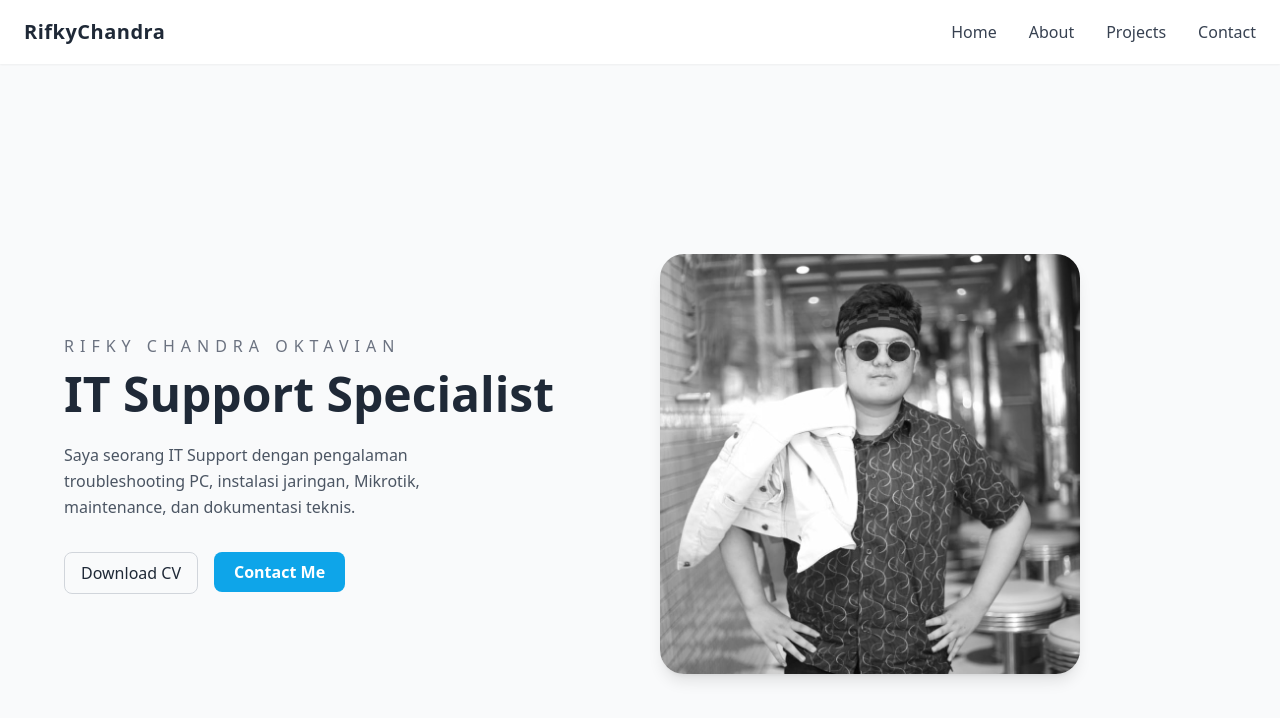
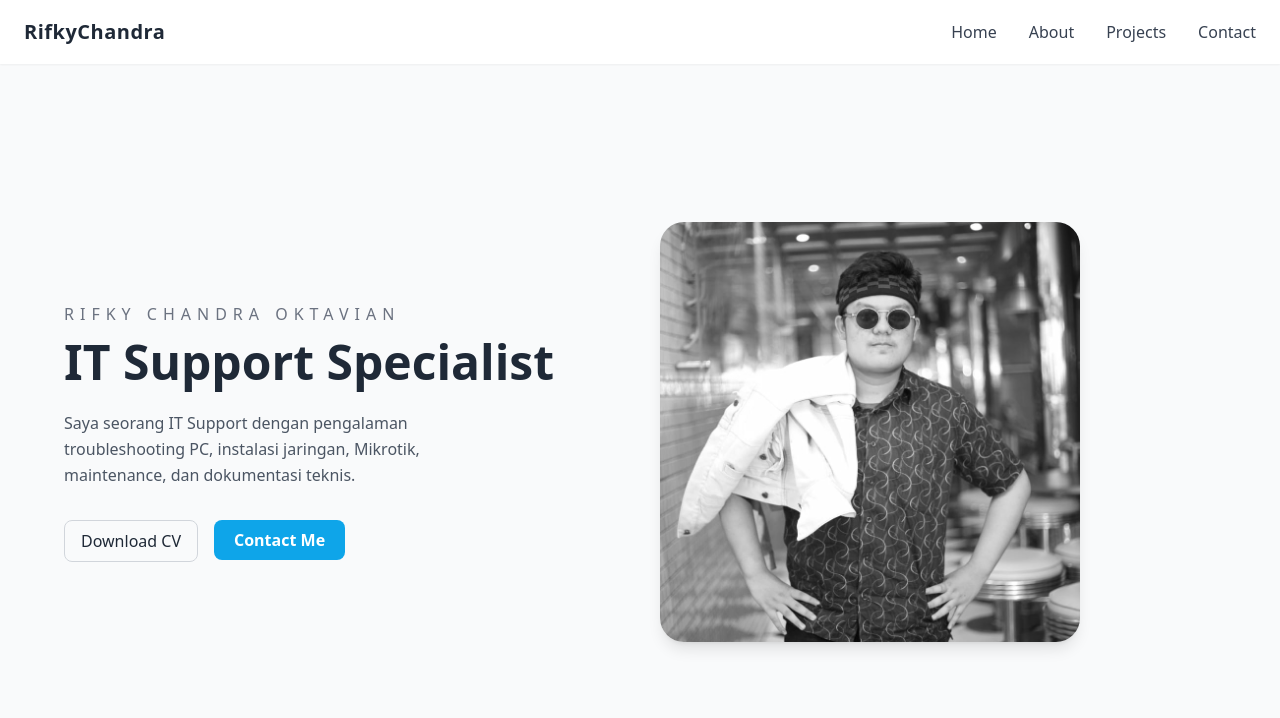
Before and after one commit to RifkyChandrra/portfolio-kyy, a Next.js app: page / in a window 1280 px wide. Shown: the top 718 px of the page. Built offline with nearby package versions, Linux system fonts and the light colour scheme.

Commit message:
fix scroll, animation, navbar

```diff
--- a/app/globals.css
+++ b/app/globals.css
@@ -13,7 +13,8 @@
     padding: 0;
     background-color: #f8f9fa;
     scroll-behavior: smooth;
-    overflow: hidden; /* Desktop scroll locked */
+    scroll-padding-top: 64px;
+    /* overflow: hidden; Desktop scroll locked */
   }
 }
 
@@ -39,13 +40,15 @@
 
 .snap-section {
   scroll-snap-align: start;
-  height: 100vh;
+  height: calc(100vh - 64px);
+  min-height: calc(100vh - 64px);
 
   display: flex;
   align-items: center;
   justify-content: center;
 
   padding: 48px 0; /* Desktop spacing */
+  scroll-margin-top: 64px;
 }
 
 .section-inner {
--- a/components/about/AboutDetail.tsx
+++ b/components/about/AboutDetail.tsx
@@ -68,8 +68,8 @@ export default function AboutDetail() {
                 </Link>
 
                 <div className="inline-flex items-center gap-3 px-3 py-2 bg-white border rounded-full shadow-sm">
-                  <span className="w-3 h-3 rounded-full bg-gray-400 animate-pulse" />
-                  <span className="text-sm text-gray-700">Currently Offline</span>
+                  <span className="w-3 h-3 rounded-full bg-green-500 animate-pulse" />
+                  <span className="text-sm text-gray-700">Online</span>
                 </div>
               </div>
             </div>
@@ -181,7 +181,10 @@ export default function AboutDetail() {
 
                 <ul className="list-disc ml-6 space-y-3 text-gray-700">
                   <li>
-                    <span className="font-semibold">Web Developer</span> — Walikota Jakarta Selatan
+                    <span className="font-semibold">Web Developer</span> — Walikota Jakarta Selatan (Intern)
+                  </li>
+                  <li>
+                    <span className="font-semibold">ICT Infrastructure</span> — Maybank Finance Indonesia
                   </li>
                   {/* <li>
                     <span className="font-semibold">Freelance service PC</span> & instalasi jaringan (2021–sekarang)
```
